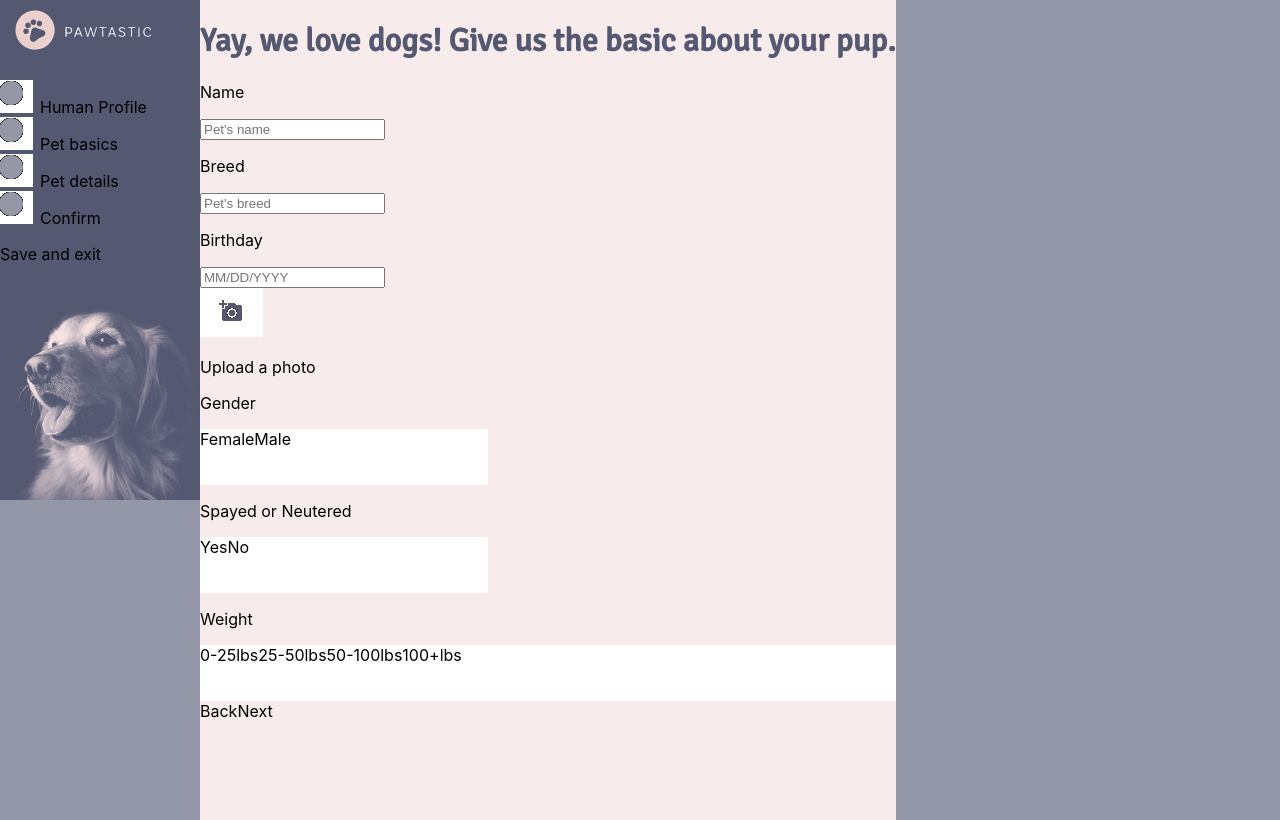
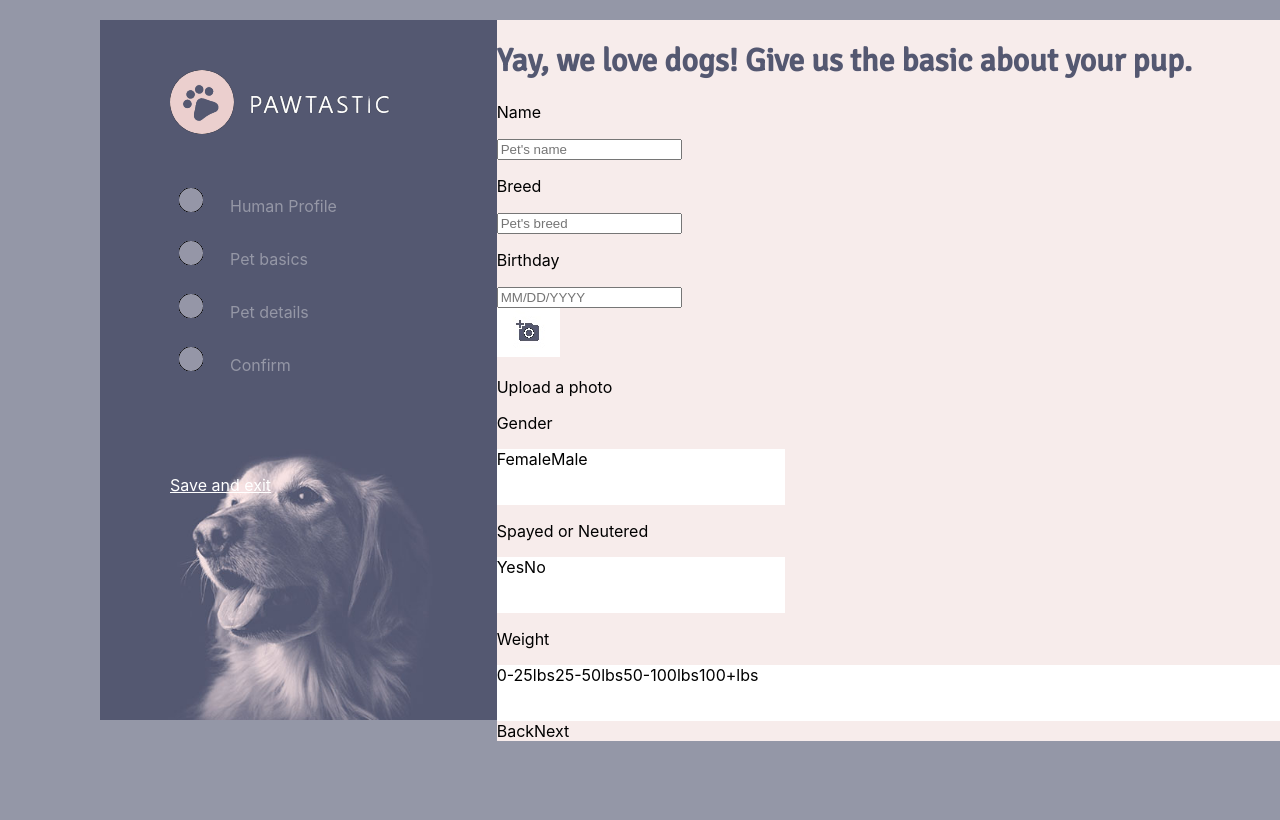
Before and after one commit to O-Sanni/pawtastic_form, a React (Create React App) app: page / in a window 1280 px wide. Shown: the top 820 px of the page. Built offline with nearby package versions, Linux system fonts and the light colour scheme.

Commit message:
left side almost finished

```diff
--- a/src/components/ListComponent.js
+++ b/src/components/ListComponent.js
@@ -9,14 +9,16 @@ class ListComponent extends React.Component{
     render(){
         return(
             <div id="leftSide">
-                <img src={require("../assets/logo.png")} alt="logo" />
+                <div id="logoTxt">
+                    <img id="logo" src={require("../assets/logo.png")} alt="logo" />
                     <ul>
                         <li>Human Profile</li>
                         <li>Pet basics</li>
                         <li>Pet details</li>
                         <li>Confirm</li>
                     </ul>
-                <p>Save and exit</p>
+                    <p id="save">Save and exit</p>
+                </div>
             </div>
         )
     }
--- a/src/components/Main.js
+++ b/src/components/Main.js
@@ -11,7 +11,6 @@ class Main extends React.Component{
           <div id="main">
            <ListComponent />
            <FormComponents />
-
           </div>
         )
     }
--- a/src/components/components.css
+++ b/src/components/components.css
@@ -1,23 +1,54 @@
 #main{
+    margin-top: 20px;
+    margin-left: 100px;
+    width:1190px;
     display: flex;
     flex-direction: row;
-    width: 1439px;
-    height: 820px;
-    background-color: #9497A7;
+    border-radius: 2%;
 }
-li{
-    list-style-image: url("../assets/circle.png");
-}
+
 #leftSide{
+    display: flex;
+    flex-direction: column;
 background-image: url("../assets/dog_01.jpg");
 background-position: center;
 background-repeat: no-repeat;
 background-size: cover;
-width: 200px;
-height: 500px;
+width: 450px;
+height: 700px;
 }
+#logoTxt{
+    margin-top: 50px;
+margin-left: 70px;
+}
+#logo{
+    width: 221px;
+    height: 64px;
+}
+ul{
+
+margin-top: 50px;
+}
+
+li{
+    margin-bottom: 25px;
+    padding-left: 20px;
+    font-family: 24px 'Sen', sans-serif;
+    color:#9597A6;
+    list-style-position: outside;
+    list-style-image: url("../assets/circle.png");
+}
+
+#save{
+    margin-top: 100px;
+    font-family: 24px 'Sen', sans-serif;
+    text-decoration: underline;
+    color:#ffffff;
+}
+/* ****************************************************************** */
+
 #rightMain{
-
+    width:900px;
     background-color: #F7eceb;
 }
 #textTopRight{
--- a/src/index.css
+++ b/src/index.css
@@ -1,4 +1,9 @@
 body {
+  display: flex;
+  flex-direction: row;
+  width: 1439px;
+  height: 820px;
+  background-color: #9497A7;
   margin: 0;
   font-family: -apple-system, BlinkMacSystemFont, 'Segoe UI', 'Roboto', 'Oxygen',
     'Ubuntu', 'Cantarell', 'Fira Sans', 'Droid Sans', 'Helvetica Neue',
```
Also changed, not shown: src/Assets/circle.png, src/Assets/logo.png. Lines whose indentation alone changed are shown as unchanged.
